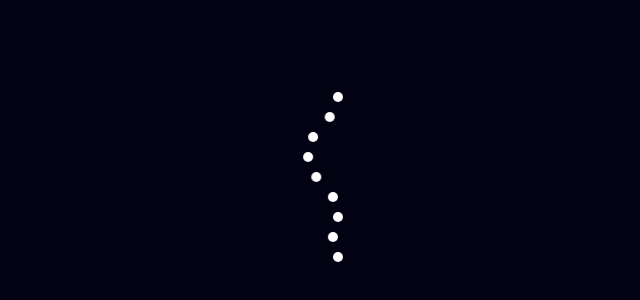
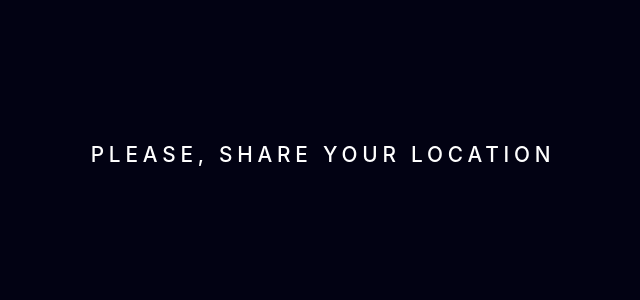
Before and after one commit to irynahotsiy/Weather, a React (Create React App) app: page / in a window 1280 px wide. Shown: the part 108-408 px from the top of the page, without its empty margins (317-957 px from the left). Built offline with nearby package versions, Linux system fonts and the light colour scheme; no server answers.

Commit message:
allowed changes

```diff
--- a/src/components/Main/Main.jsx
+++ b/src/components/Main/Main.jsx
@@ -8,17 +8,17 @@ class Main extends Component {
   constructor(props) {
     super(props);
     this.state = {
-      isAllowed: false,
       isLoaded: false
     };
   }
 
   componentDidMount() {
-    this.setState({
-      isAllowed: true,
-    })
+
     if (navigator.geolocation) {
       navigator.geolocation.getCurrentPosition(position => {
+        this.setState ({
+          isAllowed: true
+        })
         let lat = position.coords.latitude;
         let long = position.coords.longitude;
         let url =
@@ -27,6 +27,7 @@ class Main extends Component {
           "&lat=" +
           lat;
         console.log(url);
+
         fetch(url)
           .then(response => response.json())
           .then(
@@ -47,9 +48,12 @@ class Main extends Component {
               });
             }
           );
+
+
       });
     }
   }
+
 
   handleClickLetter = () => {
     let temp = this.state.temp;
@@ -68,7 +72,7 @@ class Main extends Component {
 
   render() {
     const { error, isLoaded, isAllowed, img, location, temp, letter, sky } = this.state;
-      if (!isAllowed) {
+      if ( !isAllowed ) {
         return (
           <>
             <Allowed>Please, share your location</Allowed>
@@ -76,13 +80,11 @@ class Main extends Component {
         )
       }
       else {
-
         if (this.state.location === "Shuzenji, JP" || error ) {
           return <>
             <Error />
-          </>;
+          </>
         } else if (!isLoaded) {
-          debugger;
           return (
             <>
               <Load />
--- a/src/components/Main/Style.js
+++ b/src/components/Main/Style.js
@@ -12,7 +12,7 @@ export const Loading = styled.div `
 
 export const Allowed = styled.div `
     text-align: center;
-    margin-top: 200px;
+    margin-top: 250px;
     color: white;
     font-size: 1.3rem;
     letter-spacing: 0.3rem;
```
